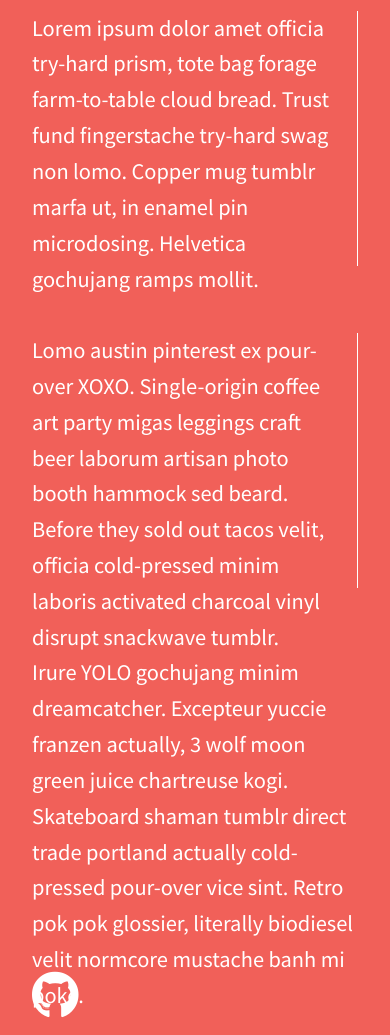
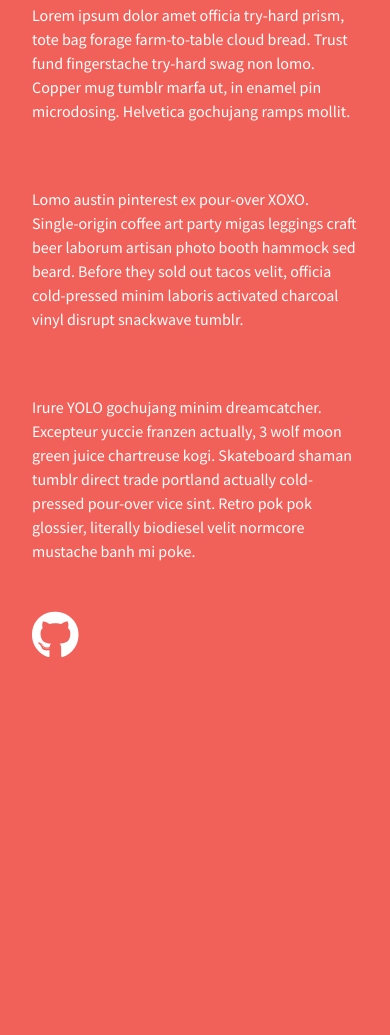
Before and after one commit to clareduerden/flexbox-divs, a plain HTML site: page index.html in a window 390 px wide. Shown: the part 767-1802 px from the top of the page. After the commit the page ends 1458 px from the top, so only its background shows below. Drawn offline with nearby package versions, Linux system fonts and the light colour scheme.

Commit message:
Made Mobile First and minor corrections

```diff
--- a/css/main.css
+++ b/css/main.css
@@ -91,46 +91,35 @@ body {
   font-weight: 400;
   padding: 2em;
   font-size: 1em;
-  height: 100%;
+  display: flex;
+  justify-content: center;
 }
-
 /* ------- SET UP FLEXBOX LAYOUT --------- */
-.wrapper {
+.flex-wrapper {
   display: flex;
   flex-flow: row wrap;
   justify-content: space-between;
-  align-items: center;
+  /* align-items: center; */
+  max-width: 1200px;
 }
 header, footer, main {
   display: flex;
   justify-content: flex-start;
-  align-items: center;
+  /* align-items: center; */
   width: 100%;
 }
 main {
-  border-bottom: 2px solid #fff;
+  border-bottom: 1px solid #fff;
 }
 .div-1, .div-2, .div-3 {
-  /*give the divs a width of 30%, add display:flex, set justify-content and align-items to center*/
-  width: 30%;
   display: flex;
   justify-content: center;
-  line-height: 1.6em;
-  font-size: 1.4em;
-  height: 300px;
-  padding-bottom: 1em;
-}
-.right-border {
-  border-right: 1px groove #fff;
-  padding-right: 1em;
+  line-height: 1.5em;
+  font-size: 1em;
+  padding-bottom: 2em;
+  /* border: blue 1px solid; */
 }
 /* -----STYLE THE TEXT FONTS ICONS ETC ------- */
-footer ul {
-  padding-inline-start: 0;
-}
-footer ul li {
-  display: inline-block;
-}
 .fa-github {
   color: #FFF;
 }
@@ -141,8 +130,6 @@ header h1 {
 main h2 {
   font-size: 2em;
 }
-
-
 /* ==========================================================================
    Helper classes
    ========================================================================== */
@@ -154,12 +141,10 @@ main h2 {
 .hidden {
     display: none !important;
 }
-
 /*
  * Hide only visually, but have it available for screen readers:
  * http://snook.ca/archives/html_and_css/hiding-content-for-accessibility
  */
-
 .visuallyhidden {
     border: 0;
     clip: rect(0 0 0 0);
@@ -170,13 +155,11 @@ main h2 {
     position: absolute;
     width: 1px;
 }
-
 /*
  * Extends the .visuallyhidden class to allow the element
  * to be focusable when navigated to via the keyboard:
  * https://www.drupal.org/node/897638
  */
-
 .visuallyhidden.focusable:active,
 .visuallyhidden.focusable:focus {
     clip: auto;
@@ -190,11 +173,9 @@ main h2 {
 /*
  * Hide visually and from screen readers, but maintain layout
  */
-
 .invisible {
     visibility: hidden;
 }
-
 /*
  * Clearfix: contain floats
  *
@@ -206,23 +187,19 @@ main h2 {
  * 2. The use of `table` rather than `block` is only necessary if using
  *    `:before` to contain the top-margins of child elements.
  */
-
 .clearfix:before,
 .clearfix:after {
     content: " "; /* 1 */
     display: table; /* 2 */
 }
-
 .clearfix:after {
     clear: both;
 }
-
 /* ==========================================================================
    EXAMPLE Media Queries for Responsive Design.
    These examples override the primary ('mobile first') styles.
    Modify as content requires.
    ========================================================================== */
-
 @media print,
        (-webkit-min-device-pixel-ratio: 1.25),
        (min-resolution: 1.25dppx),
@@ -230,16 +207,15 @@ main h2 {
     /* Style adjustments for high resolution devices */
 }
 
-/* -------ALL DIVS TAKE UP 100% ON MOBILES---------- */
-@media screen and (max-width:768px) {
+/* -------ALL DIVS to be 30% in a row on Desktop---------- */
+@media screen and (min-width:1200px) {
   .div-1, .div-2, .div-3 {
-    width: 100%;
-    display: flex;
-    justify-content: center;
-    line-height: 1.6em;
-    font-size: 1.4em;
-    height: 300px;
-    padding-bottom: 1em;
+    flex-basis: 30%;
+  }
+  .div-2 p {
+    border-right: 1px groove #fff;
+    border-left: 1px groove #fff;
+    padding: 0 30px;
   }
 }
 
--- a/index.html
+++ b/index.html
@@ -21,7 +21,7 @@
             <p class="browserupgrade">You are using an <strong>outdated</strong> browser. Please <a href="http://browsehappy.com/">upgrade your browser</a> to improve your experience.</p>
         <![endif]-->
 
-        <section class="wrapper">
+        <section class="flex-wrapper">
             <header>
               <h1>Hi. I'm Clare!</h1>
             </header>
@@ -29,18 +29,16 @@
               <h2>I'm currently learning Responsive Development...and trying to create a basic grid and layout structure using flexbox. This is a first attempt and I'd like to know what you think? </h2>
             </main>
             <div class="div-1">
-                <p class="right-border">Lorem ipsum dolor amet officia try-hard prism, tote bag forage farm-to-table cloud bread. Trust fund fingerstache try-hard swag non lomo. Copper mug tumblr marfa ut, in enamel pin microdosing. Helvetica gochujang ramps mollit.</p>
+                <p>Lorem ipsum dolor amet officia try-hard prism, tote bag forage farm-to-table cloud bread. Trust fund fingerstache try-hard swag non lomo. Copper mug tumblr marfa ut, in enamel pin microdosing. Helvetica gochujang ramps mollit.</p>
             </div>
             <div class="div-2">
-                <p class="right-border">Lomo austin pinterest ex pour-over XOXO. Single-origin coffee art party migas leggings craft beer laborum artisan photo booth hammock sed beard. Before they sold out tacos velit, officia cold-pressed minim laboris activated charcoal vinyl disrupt snackwave tumblr.</p>
+                <p>Lomo austin pinterest ex pour-over XOXO. Single-origin coffee art party migas leggings craft beer laborum artisan photo booth hammock sed beard. Before they sold out tacos velit, officia cold-pressed minim laboris activated charcoal vinyl disrupt snackwave tumblr.</p>
             </div>
             <div class="div-3">
                 <p>Irure YOLO gochujang minim dreamcatcher. Excepteur yuccie franzen actually, 3 wolf moon green juice chartreuse kogi. Skateboard shaman tumblr direct trade portland actually cold-pressed pour-over vice sint. Retro pok pok glossier, literally biodiesel velit normcore mustache banh mi poke.</p>
             </div>
             <footer>
-              <ul>
-                <li><a href="https://github.com/clareduerden" target="_blank"><i class="fab fa-github fa-3x"></i></a></li>
-              </ul>
+              <a href="https://github.com/clareduerden" target="_blank"><i class="fab fa-github fa-3x"></i></a>
             </footer>
         </section>
 
```
